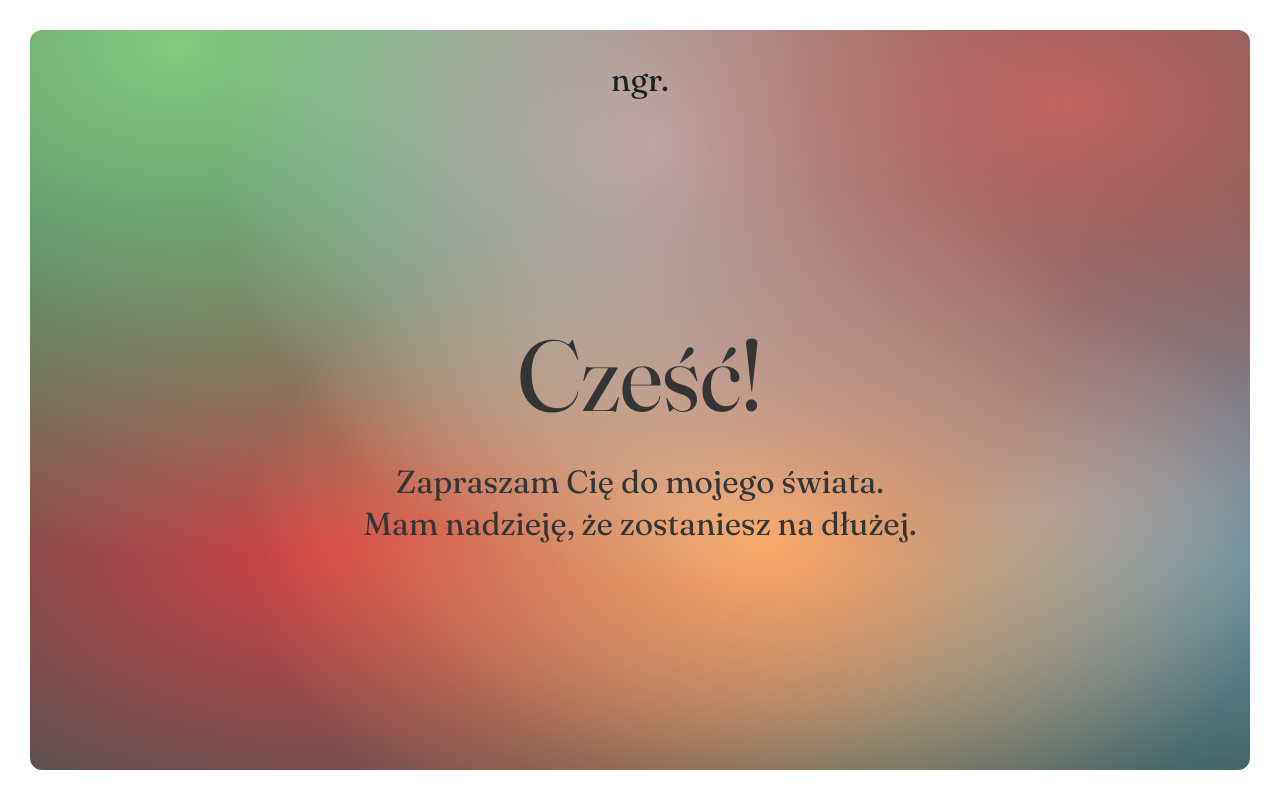
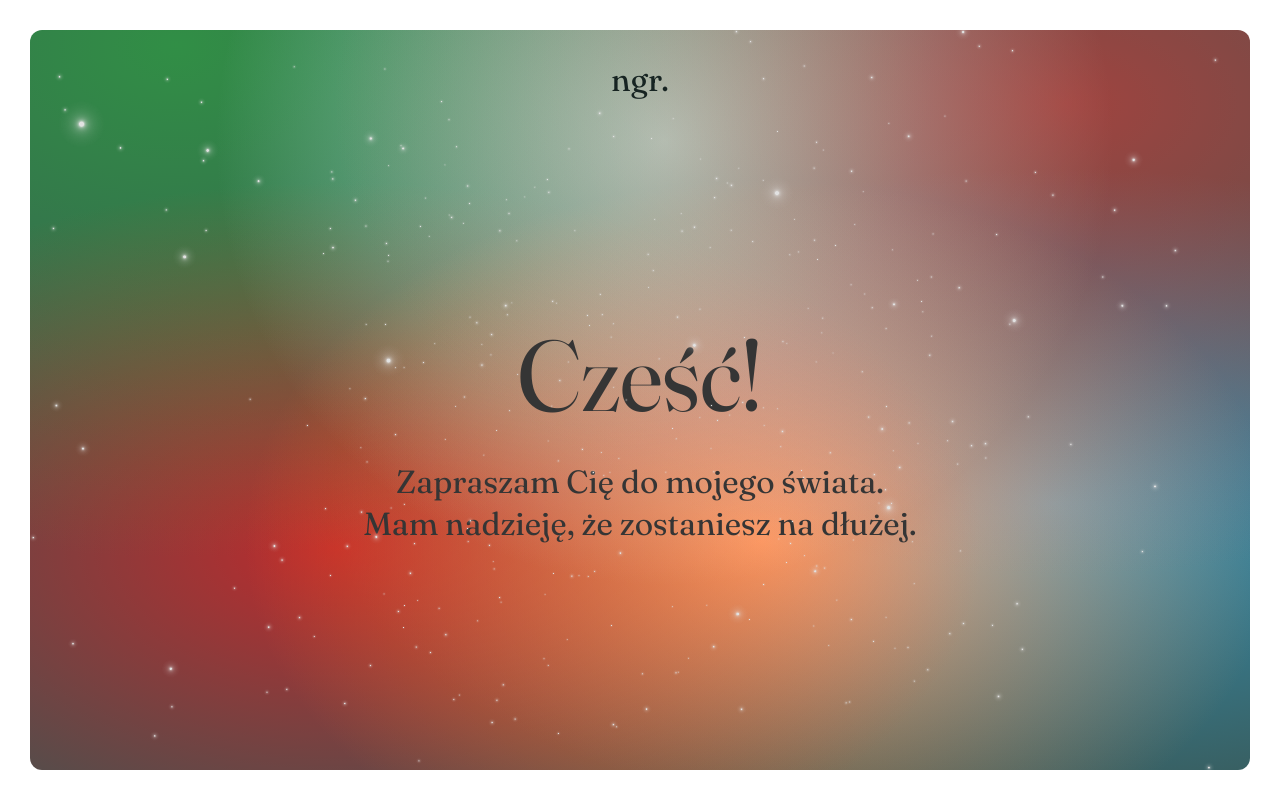
Before and after one commit to natalia-giersa-ratajczyk/ngr.studio.v2, a Next.js app: page / in a window 1280 px wide. Built offline with nearby package versions, Linux system fonts and the light colour scheme.

Commit message:
Add sparkles

```diff
--- a/package.json
+++ b/package.json
@@ -12,9 +12,12 @@
     "fmt:check": "oxfmt --check"
   },
   "dependencies": {
+    "@react-three/drei": "^10.7.8",
+    "@react-three/fiber": "^9.7.0",
     "next": "16.3.5",
     "react": "19.2.8",
-    "react-dom": "19.2.8"
+    "react-dom": "19.2.8",
+    "three": "^0.186.0"
   },
   "devDependencies": {
     "@types/node": "^20",
--- a/src/components/Hero/Hero.module.css
+++ b/src/components/Hero/Hero.module.css
@@ -1,16 +1,28 @@
 .heroWrapper {
+  position: relative;
   margin: 30px;
   padding: 0 30px 30px 30px;
   height: calc(100dvh - 60px);
   border-radius: 12px;
   background-color: rgb(56, 86, 83);
+  background-blend-mode: hard-light;
   background-image:
-    radial-gradient(at 85% 10%, rgb(194, 100, 97) 0px, transparent 50%),
-    radial-gradient(at 52% 15%, rgb(193, 215, 213) 0px, transparent 50%),
-    radial-gradient(at 60% 69%, rgb(252, 166, 100) 0px, transparent 50%),
-    radial-gradient(at 12% 2%, rgb(133, 203, 128) 0px, transparent 50%),
-    radial-gradient(at 25% 70%, rgb(213, 63, 68) 0px, transparent 50%),
-    radial-gradient(at 84% 64%, rgb(127, 173, 199) 0px, transparent 50%);
+    radial-gradient(at 85% 10%, oklch(61.28% 0.12084 23.094) 0px, transparent 50%),
+    radial-gradient(at 52% 15%, oklch(86.219% 0.02376 190.331) 0px, transparent 50%),
+    radial-gradient(at 60% 69%, oklch(79.724% 0.13075 56.945) 0px, transparent 50%),
+    radial-gradient(at 12% 2%, oklch(68.178% 0.10883 142.498) 0px, transparent 50%),
+    radial-gradient(at 25% 70%, oklch(58.849% 0.18655 23.265) 0px, transparent 50%),
+    radial-gradient(at 84% 64%, oklch(72.402% 0.0621 233.565) 0px, transparent 50%);
+  /*
+  @media (max-width: 992px) {
+    height: 100dvh;
+  } */
+}
+
+.canvasContainer {
+  position: absolute;
+  inset: 0;
+  height: 100%;
 }
 
 .navWrapper {
@@ -33,6 +45,10 @@
 .primeryHeroHeading {
   font-size: 6.25rem;
   line-height: 1;
+
+  @media (max-width: 992px) {
+    font-size: 4.25rem;
+  }
 }
 
 .secondaryHeroHeading {
@@ -41,4 +57,10 @@
   align-items: center;
   font-size: 2rem;
   line-height: 1.3;
+
+  @media (max-width: 992px) {
+    font-size: 1.5rem;
+    line-height: 1.5;
+    text-align: center;
+  }
 }
--- a/src/components/Hero/Hero.tsx
+++ b/src/components/Hero/Hero.tsx
@@ -1,3 +1,8 @@
+"use client";
+
+import { Sparkles } from "@react-three/drei";
+import { Canvas } from "@react-three/fiber";
+
 import { Logo } from "../Logo";
 import styles from "./Hero.module.css";
 
@@ -14,6 +19,11 @@ export const Hero = () => {
           <span>Mam nadzieję, że zostaniesz na dłużej.</span>
         </h2>
       </div>
+      <div className={styles.canvasContainer}>
+        <Canvas>
+          <Sparkles count={500} speed={0.1} size={1.5} scale={10} noise={10} />
+        </Canvas>
+      </div>
     </section>
   );
 };
```
Also changed, not shown: 1 other file (tests, documents, lock files or other folders).
